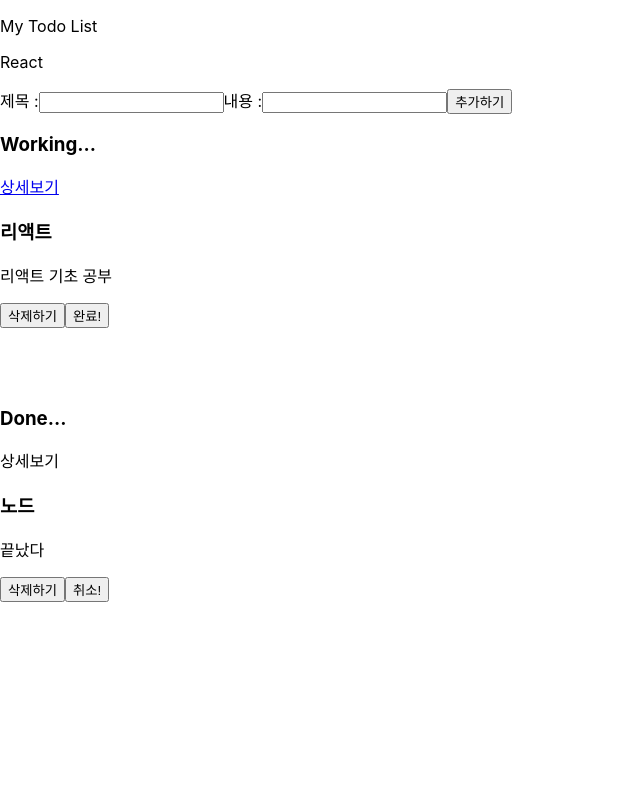
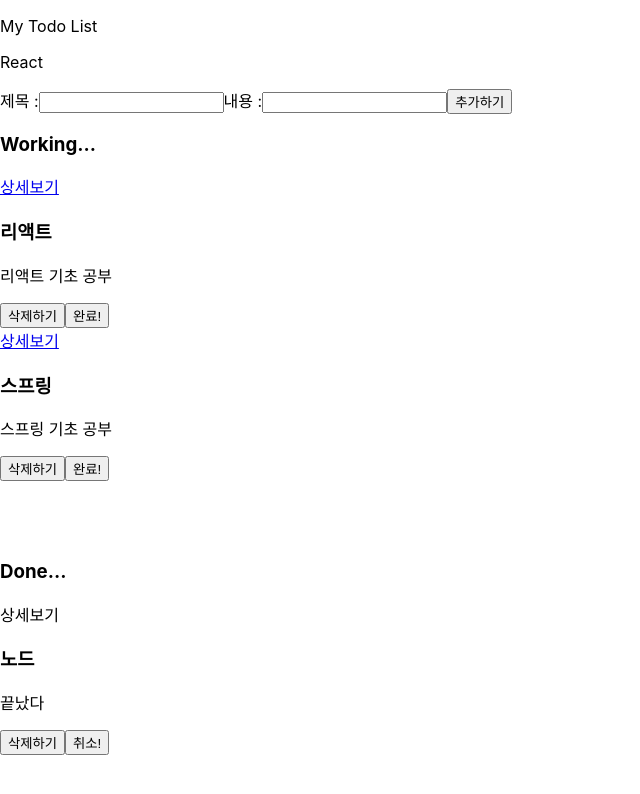
Before and after one commit to UkTheBlood/todolist-2, a React (Create React App) app: page / in a window 1280 px wide. Shown: the top 794 px of the page, without its empty margins (0-640 px from the left). Built offline with nearby package versions, Linux system fonts and the light colour scheme.

Commit message:
상세 페이지 링크 구현

```diff
--- a/src/index.jsx
+++ b/src/index.jsx
@@ -8,13 +8,7 @@ import { BrowserRouter } from 'react-router-dom';
 
 const root = ReactDOM.createRoot(document.getElementById('root'));
 root.render(
-  <div>
-    {/* <Provider stort={store}> */}
-
     <App />
-
-    {/* </Provider> */}
-  </div>
 );
 
 // If you want to start measuring performance in your app, pass a function
--- a/src/pages/Home.jsx
+++ b/src/pages/Home.jsx
@@ -6,7 +6,8 @@ function Home() {
     // todo 리스트 초기값
     const [todo, setTodo] = useState([
         { id: 1, title: "리액트", desc: "리액트 기초 공부", done: false },
-    { id: 2, title: "노드", desc: "끝났다", done: true },
+        { id: 2, title: "스프링", desc: "스프링 기초 공부", done: false },
+        { id: 3, title: "노드", desc: "끝났다", done: true },
     ]);
 
     const [title, setTitle] = useState('')
@@ -83,7 +84,7 @@ function Home() {
                 <div className='container'>
                     <div className='container-todo-list'>
                         <h3>Working...</h3>
-              <p className='detail'><Link to={`working`}>상세보기</Link></p>
+
                         {
                             todo.filter(function (work) {
                                 return work.done === false
@@ -92,6 +93,9 @@ function Home() {
                                     <div
                                         key={item.id}
                                     >
+                                        <Link
+                                            key={item.id}
+                                            to={`/working/${item.id}`}>상세보기</Link>
                                         <h3>{item.title}</h3>
                                         <p>{item.desc}</p>
                                         <button onClick={() => deleteButton(item.id)}>삭제하기</button>
--- a/src/pages/Working.jsx
+++ b/src/pages/Working.jsx
@@ -1,9 +1,12 @@
-import React from 'react'
+import React from "react";
+import { useParams } from "react-router-dom";
 
-function working() {
-  return (
-    <div>working</div>
-  )
+function Working() {
+
+    const params = useParams();
+    console.log('params', params)
+
+    return <div>Working</div>
 }
 
-export default working
+export default Working;
--- a/src/shared/router.jsx
+++ b/src/shared/router.jsx
@@ -7,7 +7,7 @@ const Router = () => {
         <BrowserRouter>
             <Routes>
                 <Route path="/" element={<Home />} />
-                <Route path="/working" element={<Working />} />
+                <Route path="/working/:id" element={<Working />} />
             </Routes>
         </BrowserRouter>
     )
--- a/src/shared/todo.js
+++ b/src/shared/todo.js
@@ -1,4 +1,5 @@
 export const todo = [
     { id: 1, title: "리액트", desc: "리액트 기초 공부", done: false },
-    { id: 2, title: "노드", desc: "끝났다", done: true },
+    { id: 2, title: "스프링", desc: "스프링 기초 공부", done: false },
+    { id: 3, title: "노드", desc: "끝났다", done: true },
 ]
```
Lines whose indentation alone changed are shown as unchanged.
